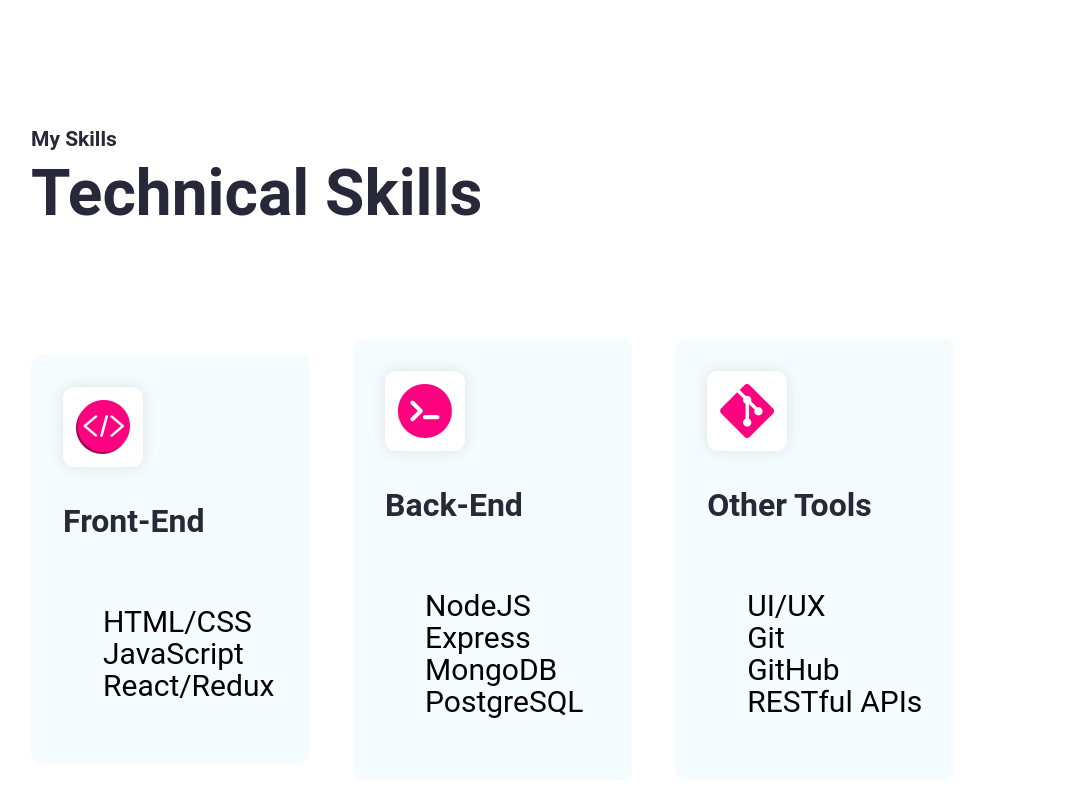
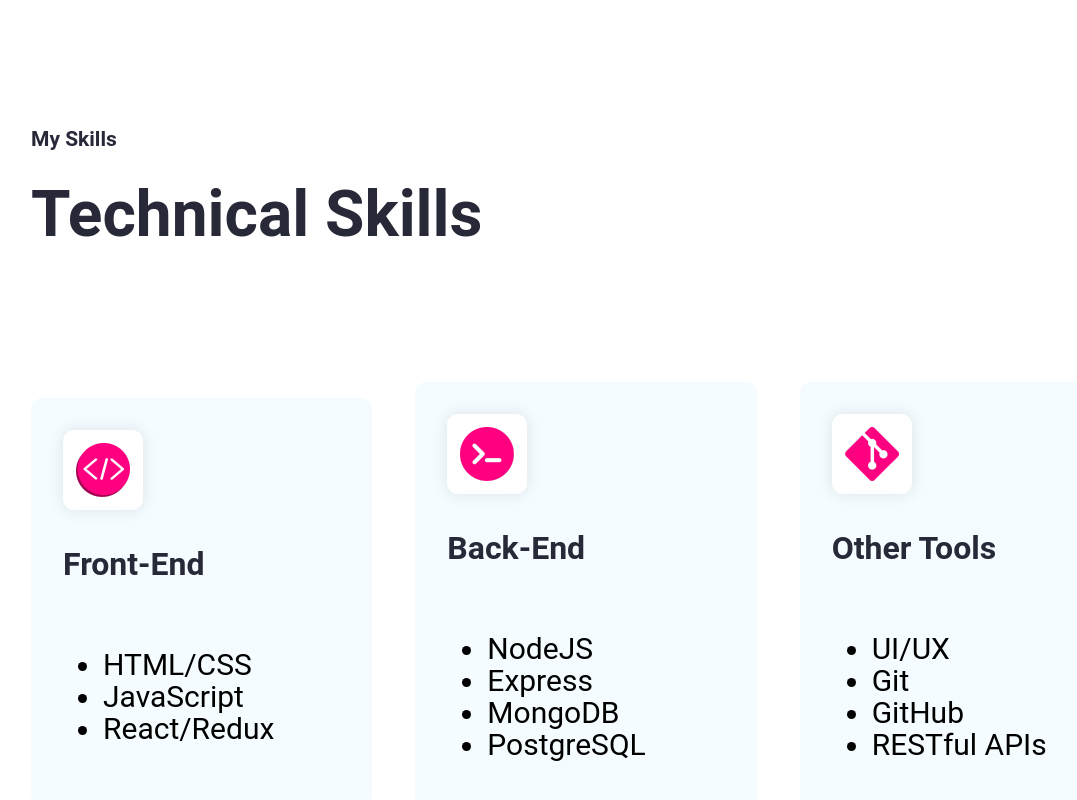
Before and after one commit to estebansep1/Personal-Portfolio, a React (Create React App) app: page / in a window 1280 px wide. Shown: the part 832-1632 px from the top of the page, without its empty margins (54-1131 px from the left). Built offline with nearby package versions, Linux system fonts and the light colour scheme.

Commit message:
fixed centering position of overall skills container

```diff
--- a/src/App.css
+++ b/src/App.css
@@ -180,7 +180,6 @@
 /* End of Navbar */
 
 /* Start of Hero */
-
 .hero--section {
   display: grid;
   grid-template-columns: repeat(2, 1fr);
@@ -238,7 +237,7 @@
   padding: 150px 85px;
   flex-direction: column;
   justify-content: center;
-  align-items: flex-start;
+  /* align-items: center; */
   gap: 107px
 }
 
@@ -246,7 +245,7 @@
   color: var(--heading-color);
   font-size: 64px;
   font-weight: 700;
-  line-height: 77px;
+  line-height: 120px;
 }
 
 .skills--section--container {
@@ -305,10 +304,11 @@
 }
 
 .skills--section--description {
-  list-style: none;
+
   color: var(--black);
   font-size: 30px;
   font-style: normal;
   font-weight: 400;
   line-height: 32px;
 }
+/* End of Skills */
```
